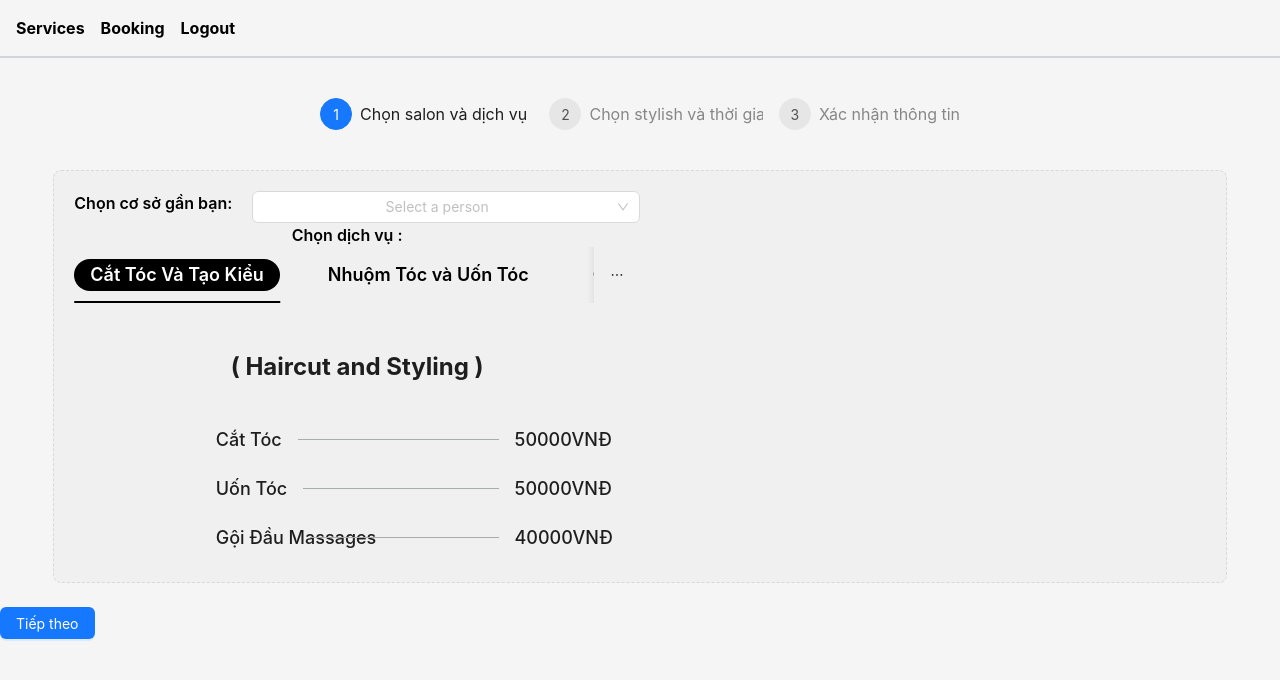
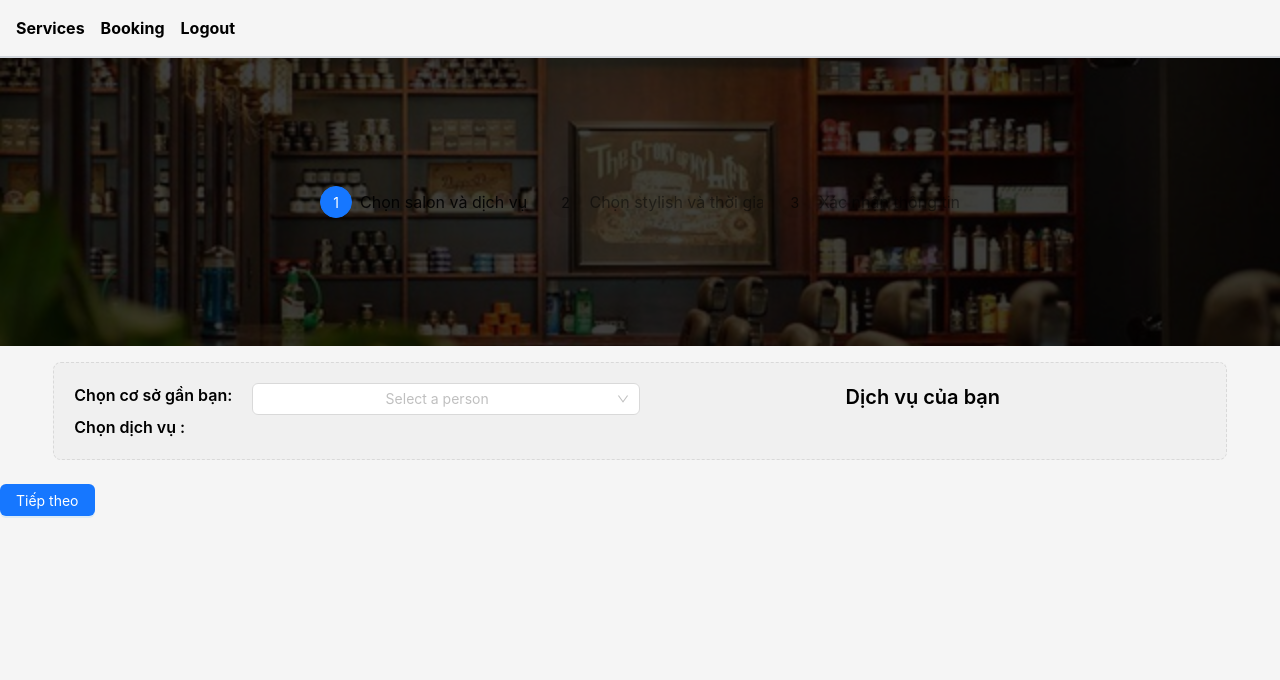
Before and after one commit to Dacoband/SWD392-HairSalon, a React (Vite) app in the folder Front_End/HairSalon/: page /bookAppoiment in a window 1280 px wide. Shown: the top 680 px of the page. Built offline with nearby package versions, Linux system fonts and the light colour scheme.

Commit message:
book, service, type, api

```diff
--- a/Front_End/HairSalon/src/App.css
+++ b/Front_End/HairSalon/src/App.css
@@ -19,3 +19,25 @@
     color: white !important; /* Giữ màu chữ trắng khi hover */
     border-color: black !important; /* Giữ viền đen khi hover */
   }
+
+  /* Đổi màu của các step */
+.custom-steps .ant-steps-item-title {
+  color: white; /* Màu chữ đen cho các step mặc định */
+}
+
+.custom-steps .ant-steps-item-process .ant-steps-item-title {
+  color:"#937b34"; /* Màu đỏ cho step đang thực hiện */
+}
+
+.custom-steps .ant-steps-item-finish .ant-steps-item-title {
+  color: black; /* Màu chữ đen cho step đã hoàn thành */
+}
+
+.custom-steps .ant-steps-item {
+  background-color: none; /* Màu nền trắng cho tất cả các step */
+}
+
+/* Đổi màu cho đường nối giữa các step */
+.custom-steps .ant-steps-item::before {
+  background-color: white; /* Đường nối giữa các step thành màu trắng */
+}
--- a/Front_End/HairSalon/src/pages/customer/BookPage.tsx
+++ b/Front_End/HairSalon/src/pages/customer/BookPage.tsx
@@ -1,9 +1,7 @@
 import React, { useState } from "react";
 import { Button, message, Steps, theme, TimePicker } from "antd";
 import { Select } from "antd";
-import { Tabs } from "antd";
-import { Col, Row } from "antd";
-
+import bg from "../../assets/images/bgsdn.jpg";
 import { Divider } from "antd";
 import "../../App.css";
 export interface Services {
@@ -71,14 +69,14 @@ const services: Services[] = [
     type: 3,
   },
 ];
-const filterServicesByType = (type: number) => {
-  return services.filter((service) => service.type === type);
-};
+// const filterServicesByType = (type: number) => {
+//   return services.filter((service) => service.type === type);
+// };
 const steps = [
   {
     title: "Chọn salon và dịch vụ",
     content: (
-      <div>
+      <div className="flex">
         <div className="w-1/2 ">
           <div className="w-full flex justify-start">
             <text className="text-black font-semibold text-base mr-5">
@@ -100,180 +98,15 @@ const steps = [
               ]}
             />
           </div>
-          <div className="">
-            <text className="text-black font-semibold text-base mr-5 w-full">
+          <div className="w-full flex justify-start">
+            <text className="text-black font-semibold text-base mr-5">
               Chọn dịch vụ :
             </text>
-            <div>
-              <Tabs
-                defaultActiveKey="1"
-                centered
-                items={[
-                  {
-                    label: (
-                      <Button
-                        type="text"
-                        shape="round"
-                        className=" text-black font-semibold text-lg p-3"
-                      >
-                        Cắt Tóc Và Tạo Kiểu
-                      </Button>
-                    ),
-                    key: "1",
-                    children: (
-                      <div>
-                        <div className="font-bold  text-2xl text-center m-8">
-                          ( Haircut and Styling )
-                        </div>
-                        <div>
-                          <div className="w-1/2 mx-auto ">
-                            {filterServicesByType(1).map((service) => (
-                              <Row key={service._id}>
-                                <Col
-                                  className=" text-lg text-start font-medium flex"
-                                  span={8}
-                                >
-                                  <div
-                                    className=" mr-4 my-auto"
-                                    style={{ whiteSpace: "nowrap" }}
-                                  >
-                                    {service.name}
-                                  </div>
-                                  <Divider style={{ borderColor: "#a9acad" }} />
-                                </Col>
-                                <Col span={8}>
-                                  <Divider style={{ borderColor: "#a9acad" }} />
-                                </Col>
-                                <Col
-                                  className="flex text-end text-lg font-medium "
-                                  span={8}
-                                >
-                                  <Divider style={{ borderColor: "#a9acad" }} />
-                                  <div
-                                    className=" ml-4 my-auto"
-                                    style={{ whiteSpace: "nowrap" }}
-                                  >
-                                    {service.price}VNĐ
-                                  </div>
-                                </Col>
-                              </Row>
-                            ))}
-                          </div>
-                        </div>
-                      </div>
-                    ),
-                  },
-                  {
-                    label: (
-                      <Button
-                        type="text"
-                        shape="round"
-                        className=" text-black font-semibold text-lg p-3"
-                      >
-                        Nhuộm Tóc và Uốn Tóc
-                      </Button>
-                    ),
-                    key: "2",
-                    children: (
-                      <div>
-                        <div className="font-bold  text-2xl text-center m-8">
-                          (Hair Coloring And Perming)
-                        </div>
-                        <div>
-                          <div className="w-1/2 mx-auto ">
-                            {filterServicesByType(2).map((service) => (
-                              <Row key={service._id}>
-                                <Col
-                                  className=" text-lg text-start font-medium flex"
-                                  span={8}
-                                >
-                                  <div
-                                    className=" mr-4 my-auto"
-                                    style={{ whiteSpace: "nowrap" }}
-                                  >
-                                    {service.name}
-                                  </div>
-                                  <Divider style={{ borderColor: "#a9acad" }} />
-                                </Col>
-                                <Col span={8}>
-                                  <Divider style={{ borderColor: "#a9acad" }} />
-                                </Col>
-                                <Col
-                                  className="flex text-end text-lg font-medium "
-                                  span={8}
-                                >
-                                  <Divider style={{ borderColor: "#a9acad" }} />
-                                  <div
-                                    className=" ml-4 my-auto"
-                                    style={{ whiteSpace: "nowrap" }}
-                                  >
-                                    {service.price}VNĐ
-                                  </div>
-                                </Col>
-                              </Row>
-                            ))}
-                          </div>
-                        </div>
-                      </div>
-                    ),
-                  },
-                  {
-                    label: (
-                      <Button
-                        type="text"
-                        shape="round"
-                        className=" text-black font-semibold text-lg p-3"
-                      >
-                        Combo Hot
-                      </Button>
-                    ),
-                    key: "3",
-                    children: (
-                      <div>
-                        <div className="font-bold  text-2xl text-center m-8">
-                          ( Combo )
-                        </div>
-                        <div>
-                          <div className="w-1/2 mx-auto ">
-                            {filterServicesByType(3).map((service) => (
-                              <Row key={service._id}>
-                                <Col
-                                  className=" text-lg text-start font-medium flex"
-                                  span={8}
-                                >
-                                  <div
-                                    className=" mr-4 my-auto"
-                                    style={{ whiteSpace: "nowrap" }}
-                                  >
-                                    {service.name}
-                                  </div>
-                                  <Divider style={{ borderColor: "#a9acad" }} />
-                                </Col>
-                                <Col span={8}>
-                                  <Divider style={{ borderColor: "#a9acad" }} />
-                                </Col>
-                                <Col
-                                  className="flex text-end text-lg font-medium "
-                                  span={8}
-                                >
-                                  <Divider style={{ borderColor: "#a9acad" }} />
-                                  <div
-                                    className=" ml-4 my-auto"
-                                    style={{ whiteSpace: "nowrap" }}
-                                  >
-                                    {service.price}VNĐ
-                                  </div>
-                                </Col>
-                              </Row>
-                            ))}
-                          </div>
-                        </div>
-                      </div>
-                    ),
-                  },
-                ]}
-              />
-            </div>
+          </div>
+        </div>
+        <div className="w-1/2 bor">
+          <div className="text-black text-xl font-semibold">
+            Dịch vụ của bạn
           </div>
         </div>
       </div>
@@ -320,8 +153,17 @@ const BookingPAge: React.FC = () => {
 
   return (
     <div>
-      <div className="w-1/2 mx-auto my-10">
-        <Steps current={current} items={items} />
+      <div
+        className="bg-cover bg-center flex items-center justify-center "
+        style={{ backgroundImage: `url(${bg})` }}
+      >
+        <div className="bg-black bg-opacity-75 h-72 my-auto w-full flex items-center justify-center">
+          <Steps
+            className="w-1/2 mx-auto my-10 custom-steps"
+            current={current}
+            items={items}
+          />
+        </div>
       </div>
       <div className="w-11/12 mx-auto">
         <div style={contentStyle}>{steps[current].content}</div>
```
